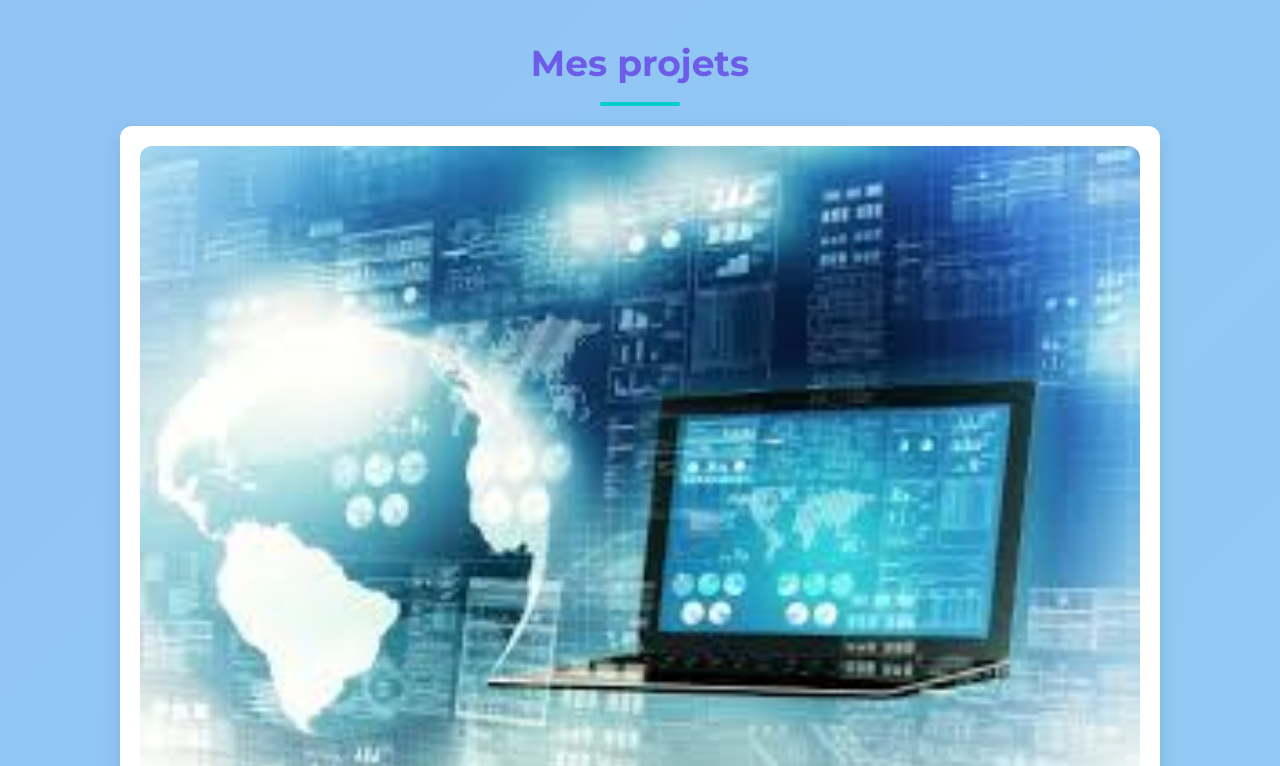
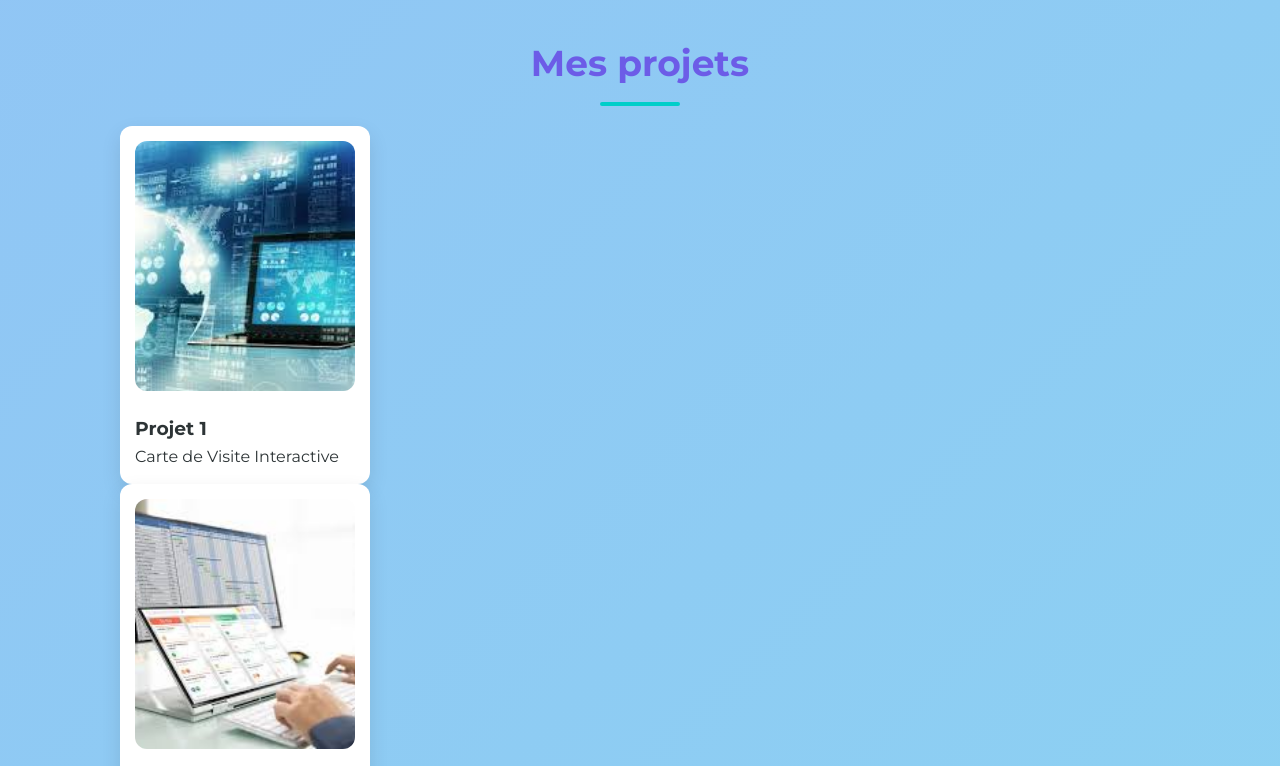
Before and after one commit to mohamed2015ali/mohamed-ali, a plain HTML site: page index.html in a window 1280 px wide. Shown: the part 900-1666 px from the top of the page. Drawn offline with Linux system fonts and the light colour scheme.

Commit message:
style.css

```diff
--- a/style.css
+++ b/style.css
@@ -109,13 +109,22 @@ section h2::after {
   margin: 10px auto 0;
 }
 
+.projects-container {
+  display: flex;
+  flex-wrap: wrap;
+  gap: 15px;
+  justify-content: center;
+}
+
 .projet {
   background-color: var(--white);
   border-radius: var(--radius);
   box-shadow: var(--shadow);
-  padding: 20px;
-  margin-bottom: 30px;
+  padding: 15px;
   transition: transform 0.4s, box-shadow 0.4s;
+  width: calc(25% - 11.25px);
+  min-width: 250px;
+  box-sizing: border-box;
 }
 
 .projet:hover {
@@ -125,6 +134,8 @@ section h2::after {
 
 .projet img {
   width: 100%;
+  height: 250px;
+  object-fit: cover;
   border-radius: var(--radius);
   margin-bottom: 15px;
 }
```
